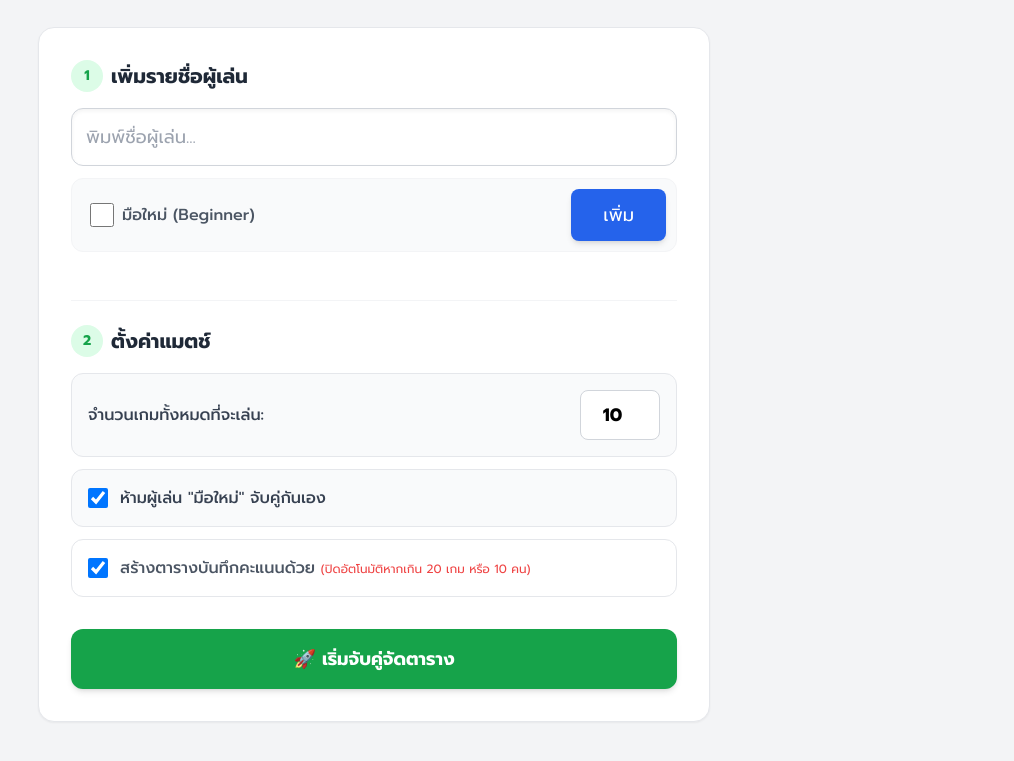
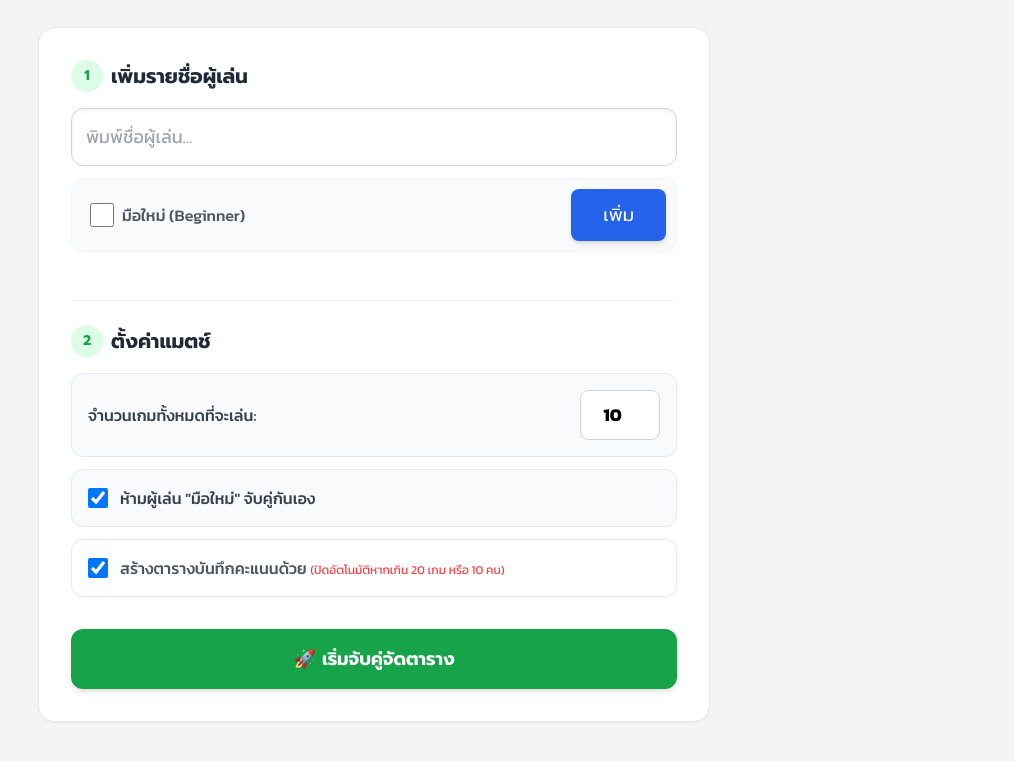
Before and after one commit to Pierroj/Pierroj.github.io, a plain HTML site: page index.html in a window 1280 px wide. Shown: the part 77-838 px from the top of the page, without its empty margins (266-1280 px from the left). Drawn offline with nearby package versions, Linux system fonts and the light colour scheme.

Commit message:
Update style.css

```diff
--- a/style.css
+++ b/style.css
@@ -1,5 +1,5 @@
 body {
-    font-family: 'Google Sans', 'Prompt', sans-serif;
+    font-family: 'Kanit', 'Prompt', sans-serif;
 }
 h1, h2, h3, .font-prompt {
     font-family: 'Prompt', sans-serif !important;
```
